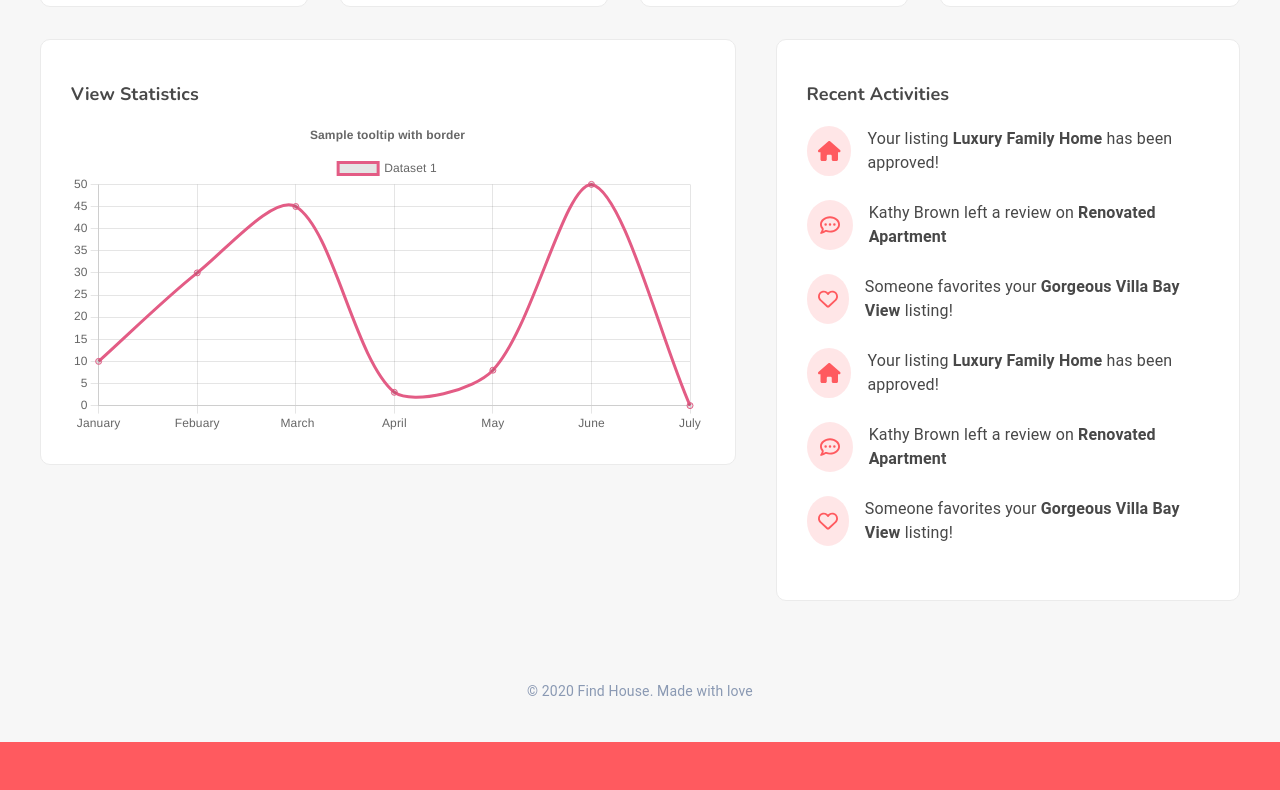
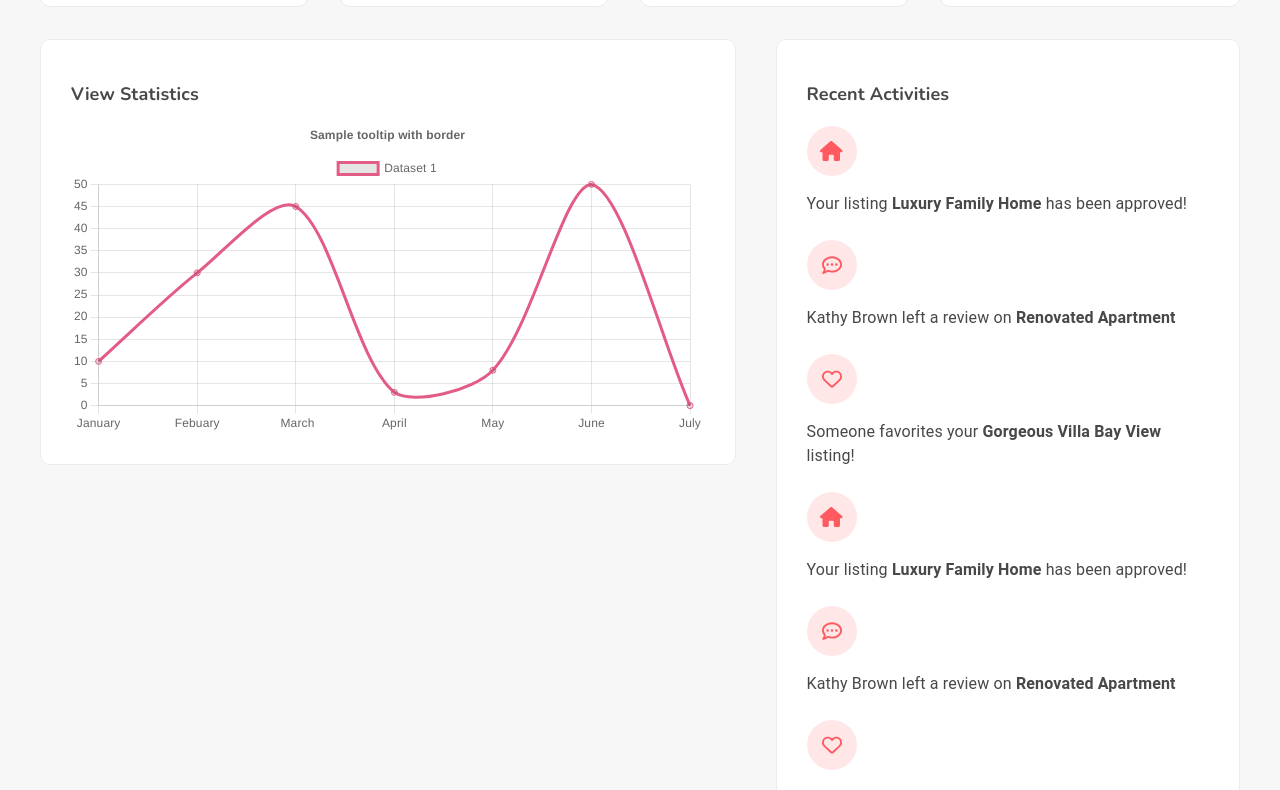
Before and after one commit to zakumialexes/real-estate, a React (Create React App) app: page /main-dashboard in a window 1280 px wide. Shown: the part 670-1460 px from the top of the page. Built offline with nearby package versions, Linux system fonts and the light colour scheme; the HTML template or start-up script is replaced by a standard one.

Commit message:
FIX : chart style

```diff
--- a/src/pages/main-dashboard/left-side/left-side.jsx
+++ b/src/pages/main-dashboard/left-side/left-side.jsx
@@ -11,7 +11,10 @@ export const options = {
     },
     tooltip: {
       backgroundColor: "#65fe08",
-      color: "#ff5a5f",
+      bodyColor: "#ff5a5f",
+      titleColor: "#ff5a5f",
+      borderColor: "black",
+      borderWidth: 2,
       mode: "index",
       intersect: false,
     },
--- a/src/pages/main-dashboard/main-dashboard.jsx
+++ b/src/pages/main-dashboard/main-dashboard.jsx
@@ -71,6 +71,7 @@ const MainDashboard = () => {
             justifyContent="space-between"
             alignItems="center"
             spacing={1}
+            key={index}
             sx={{
               backgroundColor: "#fff",
               border: "1px solid rgb(235, 235, 235)",
--- a/src/pages/main-dashboard/right-side/right-side.jsx
+++ b/src/pages/main-dashboard/right-side/right-side.jsx
@@ -20,9 +20,9 @@ const RightSide = () => {
         <>
           <Stack
             my={3}
-            direction={{ xs: "column", lg: "row" }}
+            direction={{ xs: "row", lg: "column", xl: "row" }}
             spacing={2}
-            alignItems={{ xs: "flex-start", lg: "center" }}
+            alignItems={{ xs: "center", lg: "flex-start", xl: "center" }}
           >
             <Stack
               backgroundColor="rgba(255, 90, 95,0.149)"
@@ -48,9 +48,9 @@ const RightSide = () => {
           </Stack>
           <Stack
             my={3}
-            direction={{ xs: "column", lg: "row" }}
+            direction={{ xs: "row", lg: "column", xl: "row" }}
             spacing={2}
-            alignItems={{ xs: "flex-start", lg: "center" }}
+            alignItems={{ xs: "center", lg: "flex-start", xl: "center" }}
           >
             <Stack
               backgroundColor="rgba(255, 90, 95,0.149)"
@@ -75,9 +75,9 @@ const RightSide = () => {
           </Stack>
           <Stack
             my={3}
-            direction={{ xs: "column", lg: "row" }}
+            direction={{ xs: "row", lg: "column", xl: "row" }}
             spacing={2}
-            alignItems={{ xs: "flex-start", lg: "center" }}
+            alignItems={{ xs: "center", lg: "flex-start", xl: "center" }}
           >
             <Stack
               backgroundColor="rgba(255, 90, 95,0.149)"
```
